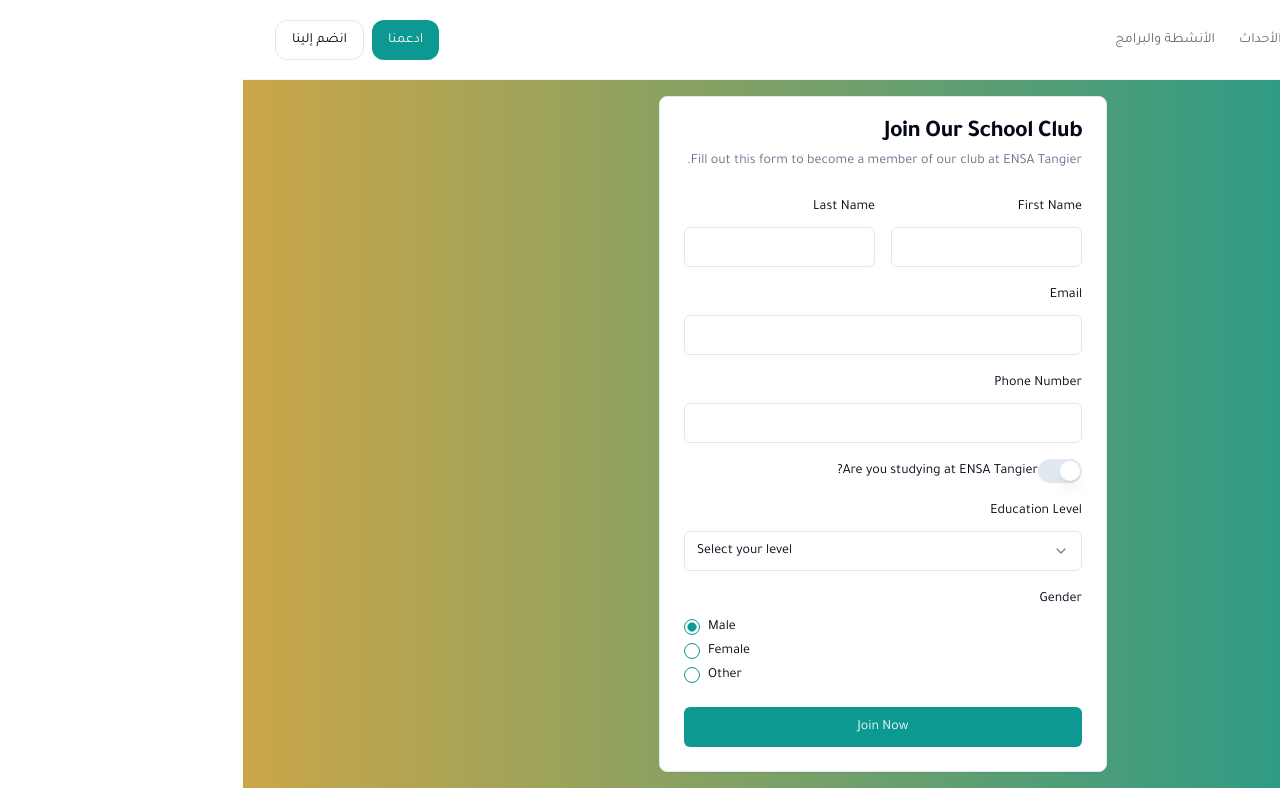
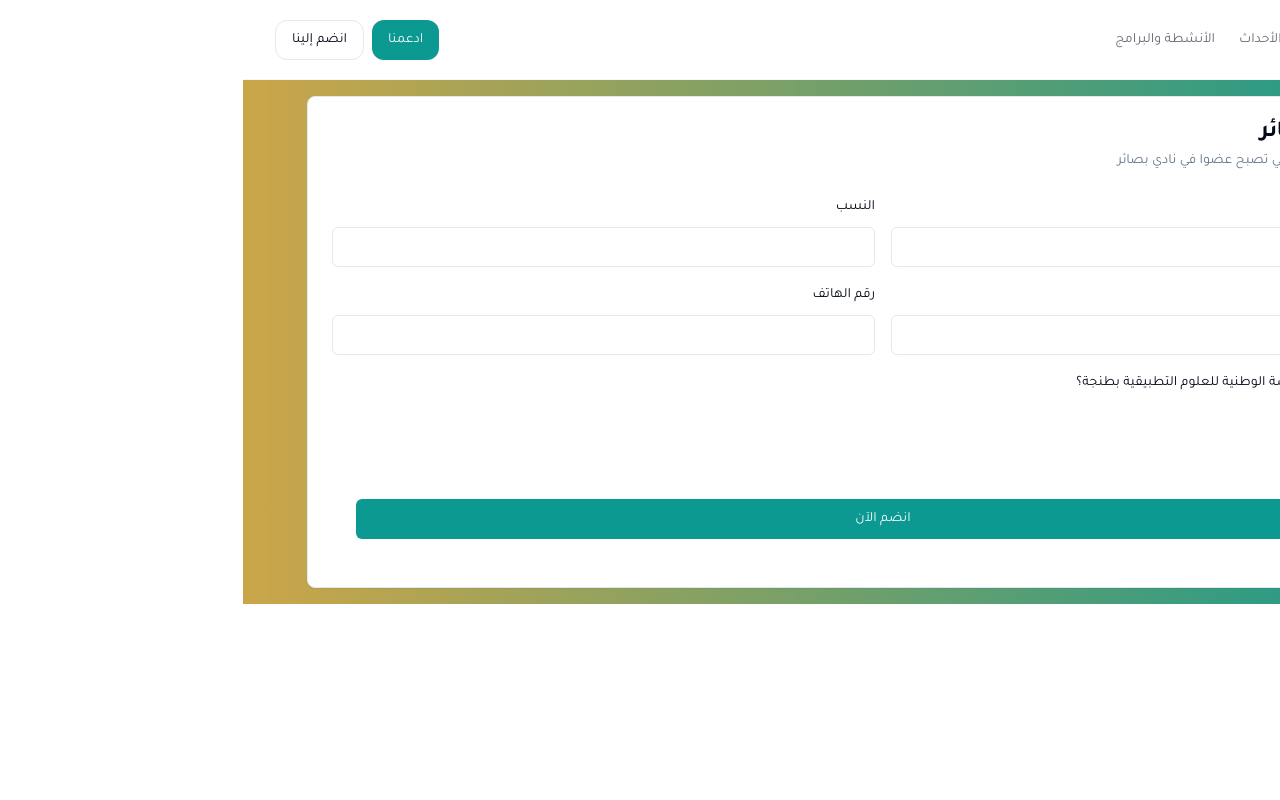
Before and after one commit to aminebajji/basair, a Next.js app: page /join-us in a window 1280 px wide. Built offline with nearby package versions, Linux system fonts and the light colour scheme; what tailwindcss-rtl would draw is missing.

Commit message:
add form validation

```diff
--- a/package.json
+++ b/package.json
@@ -20,6 +20,7 @@
     "embla-carousel-react": "^8.2.0",
     "lucide-react": "^0.436.0",
     "next": "14.2.6",
+    "nodemailer": "^6.9.14",
     "react": "^18",
     "react-dom": "^18",
     "tailwind-merge": "^2.5.2",
@@ -28,6 +29,7 @@
   },
   "devDependencies": {
     "@types/node": "^20",
+    "@types/nodemailer": "^6.4.15",
     "@types/react": "^18",
     "@types/react-dom": "^18",
     "eslint": "^8",
--- a/src/components/join-form.tsx
+++ b/src/components/join-form.tsx
@@ -20,59 +20,126 @@ import {
   CardContent,
   CardFooter,
 } from "@/components/ui/card";
-
+import { CheckIcon } from "lucide-react";
 export default function JoinForm() {
   const [isENSAStudent, setIsENSAStudent] = useState(false);
+  const [formData, setFormData] = useState({
+    firstName: "",
+    lastName: "",
+    email: "",
+    phone: "",
+    level: "",
+    field: "",
+    gender: "male",
+  });
+  const [formSubmitted, setFormSubmitted] = useState(false);
+
+  const handleChange = (
+    e: React.ChangeEvent<HTMLInputElement | HTMLSelectElement>
+  ) => {
+    const { id, value, type } = e.target;
+    setFormData((prevData) => ({
+      ...prevData,
+      [id]:
+        type === "checkbox" ? (e.target as HTMLInputElement).checked : value,
+    }));
+  };
+
+  const handleSelectChange = (id: string, value: string) => {
+    setFormData((prevData) => ({
+      ...prevData,
+      [id]: value,
+    }));
+  };
 
   const handleSubmit = (event: React.FormEvent) => {
     event.preventDefault();
-    // Handle form submission here
-    console.log("Form submitted");
+    console.log("Form submitted", formData);
+    setFormSubmitted(true);
   };
 
   return (
-    <Card className="w-full max-w-md mx-auto">
+    <Card className="w-full max-w-6xl mx-auto">
       <CardHeader>
-        <CardTitle>Join Our School Club</CardTitle>
+        <CardTitle>انضم لنادي بصائر</CardTitle>
         <CardDescription>
-          Fill out this form to become a member of our club at ENSA Tangier.
+          قم بملئ الاستمارة كاملة لكي تصبح عضوا في نادي بصائر
         </CardDescription>
       </CardHeader>
       <CardContent>
         <form onSubmit={handleSubmit} className="space-y-4">
-          <div className="grid grid-cols-2 gap-4">
+          <div className="space-y-2 md:space-y-0 md:grid grid-cols-2 gap-4">
             <div className="space-y-2">
-              <Label htmlFor="firstName">First Name</Label>
-              <Input id="firstName" required />
+              <Label htmlFor="firstName">الإسم</Label>
+              <Input
+                id="firstName"
+                className="focus-visible:ring-primary"
+                required
+                value={formData.firstName}
+                onChange={handleChange}
+              />
             </div>
             <div className="space-y-2">
-              <Label htmlFor="lastName">Last Name</Label>
-              <Input id="lastName" required />
+              <Label htmlFor="lastName">النسب</Label>
+              <Input
+                id="lastName"
+                className="focus-visible:ring-primary"
+                required
+                value={formData.lastName}
+                onChange={handleChange}
+              />
             </div>
           </div>
+          <div className="space-y-2 md:space-y-0 md:grid grid-cols-2 gap-4">
             <div className="space-y-2">
-            <Label htmlFor="email">Email</Label>
-            <Input id="email" type="email" required />
+              <Label htmlFor="email">البريد الإلكتروني</Label>
+              <Input
+                id="email"
+                type="email"
+                className="focus-visible:ring-primary"
+                required
+                value={formData.email}
+                onChange={handleChange}
+              />
             </div>
+
             <div className="space-y-2">
-            <Label htmlFor="phone">Phone Number</Label>
-            <Input id="phone" type="tel" required />
+              <Label htmlFor="phone">رقم الهاتف</Label>
+              <Input
+                id="phone"
+                type="tel"
+                className="focus-visible:ring-primary"
+                required
+                value={formData.phone}
+                onChange={handleChange}
+              />
             </div>
-          <div className="flex items-center space-x-2">
+          </div>
+          <div className="flex items-center space-x-2 space-x-reverse">
             <Switch
+              className="space-x-reverse"
               id="ensaStudent"
               checked={isENSAStudent}
               onCheckedChange={setIsENSAStudent}
             />
             <Label htmlFor="ensaStudent">
-              Are you studying at ENSA Tangier?
+              هل تدرس بالمدرسة الوطنية للعلوم التطبيقية بطنجة؟
             </Label>
           </div>
+          {isENSAStudent && (
+            <div className="space-y-2 md:space-y-0 md:grid grid-cols-2 gap-4">
               <div className="space-y-2">
-            <Label htmlFor="level">Education Level</Label>
-            <Select required>
-              <SelectTrigger id="level">
-                <SelectValue placeholder="Select your level" />
+                <Label htmlFor="level">المستوى الدراسي</Label>
+                <Select
+                  required
+                  onValueChange={(value) => handleSelectChange("level", value)}
+                >
+                  <SelectTrigger
+                    id="level"
+                    className="focus:ring-primary"
+                    dir="rtl"
+                  >
+                    <SelectValue placeholder="اختر المستوى" />
                   </SelectTrigger>
                   <SelectContent>
                     <SelectItem value="1">1st Year</SelectItem>
@@ -84,29 +151,72 @@ export default function JoinForm() {
                 </Select>
               </div>
               <div className="space-y-2">
-            <Label>Gender</Label>
-            <RadioGroup defaultValue="male" required>
-              <div className="flex items-center space-x-2">
+                <Label htmlFor="field">الشعبة</Label>
+                <Select
+                  required
+                  onValueChange={(value) => handleSelectChange("field", value)}
+                >
+                  <SelectTrigger
+                    id="field"
+                    className="focus:ring-primary"
+                    dir="rtl"
+                  >
+                    <SelectValue placeholder="اختر الشعبة" />
+                  </SelectTrigger>
+                  <SelectContent>
+                    <SelectItem value="AP">AP</SelectItem>
+                    <SelectItem value="GINF">GINF</SelectItem>
+                    <SelectItem value="GSEA">GSEA</SelectItem>
+                    <SelectItem value="GIL">GIL</SelectItem>
+                    <SelectItem value="GSTR">GSTR</SelectItem>
+                    <SelectItem value="GCYS">GCYS</SelectItem>
+                    <SelectItem value="G3EI">G3EI</SelectItem>
+                    <SelectItem value="MBISD">MBISD</SelectItem>
+                    <SelectItem value="MPSI">MPSI</SelectItem>
+                  </SelectContent>
+                </Select>
+              </div>
+            </div>
+          )}
+
+          <div className="space-y-2">
+            <Label>الجنس</Label>
+            <RadioGroup
+              defaultValue={formData.gender}
+              required
+              dir="rtl"
+              onValueChange={(value) =>
+                setFormData((prev) => ({ ...prev, gender: value }))
+              }
+            >
+              <div className="flex items-center space-x-2 space-x-reverse">
                 <RadioGroupItem value="male" id="male" />
-                <Label htmlFor="male">Male</Label>
+                <Label htmlFor="male">ذكر</Label>
               </div>
-              <div className="flex items-center space-x-2">
+              <div className="flex items-center space-x-2 space-x-reverse">
                 <RadioGroupItem value="female" id="female" />
-                <Label htmlFor="female">Female</Label>
-              </div>
-              <div className="flex items-center space-x-2">
-                <RadioGroupItem value="other" id="other" />
-                <Label htmlFor="other">Other</Label>
+                <Label htmlFor="female">أنثى</Label>
               </div>
             </RadioGroup>
           </div>
+          <CardFooter>
+            <Button type="submit" className="w-full">
+              انضم الآن
+            </Button>
+          </CardFooter>
+          {/* Success message */}
+          {formSubmitted && (
+            <div className="flex items-center gap-3 rounded-md bg-green-50 p-4 dark:bg-green-900/10 mt-4">
+              <div className="flex h-8 w-8 items-center justify-center rounded-full bg-green-500 text-white">
+                <CheckIcon className="h-5 w-5" />
+              </div>
+              <div className="text-sm font-medium text-green-900 dark:text-green-50">
+                شكرا على اهتمامك، سوف نتواصل معك في وقت قريب إن شاء الله.
+              </div>
+            </div>
+          )}
         </form>
       </CardContent>
-      <CardFooter>
-        <Button type="submit" className="w-full">
-          Join Now
-        </Button>
-      </CardFooter>
     </Card>
   );
 }
--- a/src/components/layout/site-header.tsx
+++ b/src/components/layout/site-header.tsx
@@ -31,10 +31,16 @@ export function SiteHeader() {
           />
         </Link>
         <div className="hidden md:flex md:space-x-2 md:space-x-reverse">
-          <Button className="rounded-xl border-1 border-border">ادعمنا</Button>
-          <Button className="rounded-xl" variant="outline">
-            انضم إلينا
-          </Button>
+          <Link href="/">
+            <Button className="rounded-xl border-1 border-border">
+              ادعمنا
+            </Button>
+          </Link>
+          <Link href="/join-us">
+            <Button className="rounded-xl" variant="outline">
+              انضم إلينا
+            </Button>
+          </Link>
         </div>
       </div>
     </header>
--- a/src/components/ui/switch.tsx
+++ b/src/components/ui/switch.tsx
@@ -1,9 +1,9 @@
-"use client"
+"use client";
 
-import * as React from "react"
-import * as SwitchPrimitives from "@radix-ui/react-switch"
+import * as React from "react";
+import * as SwitchPrimitives from "@radix-ui/react-switch";
 
-import { cn } from "@/lib/utils"
+import { cn } from "@/lib/utils";
 
 const Switch = React.forwardRef<
   React.ElementRef<typeof SwitchPrimitives.Root>,
@@ -19,11 +19,11 @@ const Switch = React.forwardRef<
   >
     <SwitchPrimitives.Thumb
       className={cn(
-        "pointer-events-none block h-5 w-5 rounded-full bg-background shadow-lg ring-0 transition-transform data-[state=checked]:translate-x-5 data-[state=unchecked]:translate-x-0"
+        "pointer-events-none block h-5 w-5 rounded-full bg-background shadow-lg ring-0 transition-transform data-[state=checked]:-translate-x-5  data-[state=unchecked]:translate-x-0"
       )}
     />
   </SwitchPrimitives.Root>
-))
-Switch.displayName = SwitchPrimitives.Root.displayName
+));
+Switch.displayName = SwitchPrimitives.Root.displayName;
 
-export { Switch }
+export { Switch };
```
Also changed, not shown: src/app/api/send-email.ts (added, +55 -0 lines), src/components/ui/select.tsx (+23 -23 lines), 1 other file (tests, documents, lock files or other folders). Lines whose indentation alone changed are shown as unchanged.
